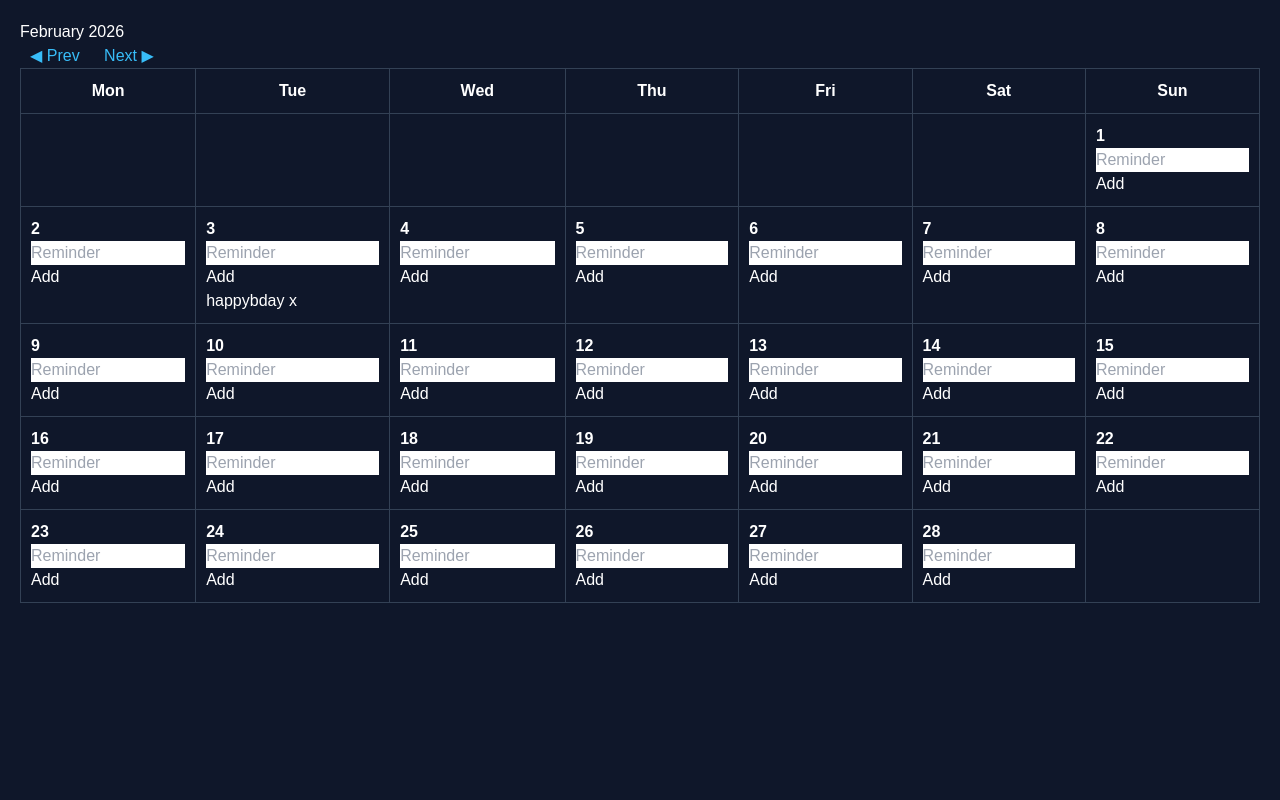
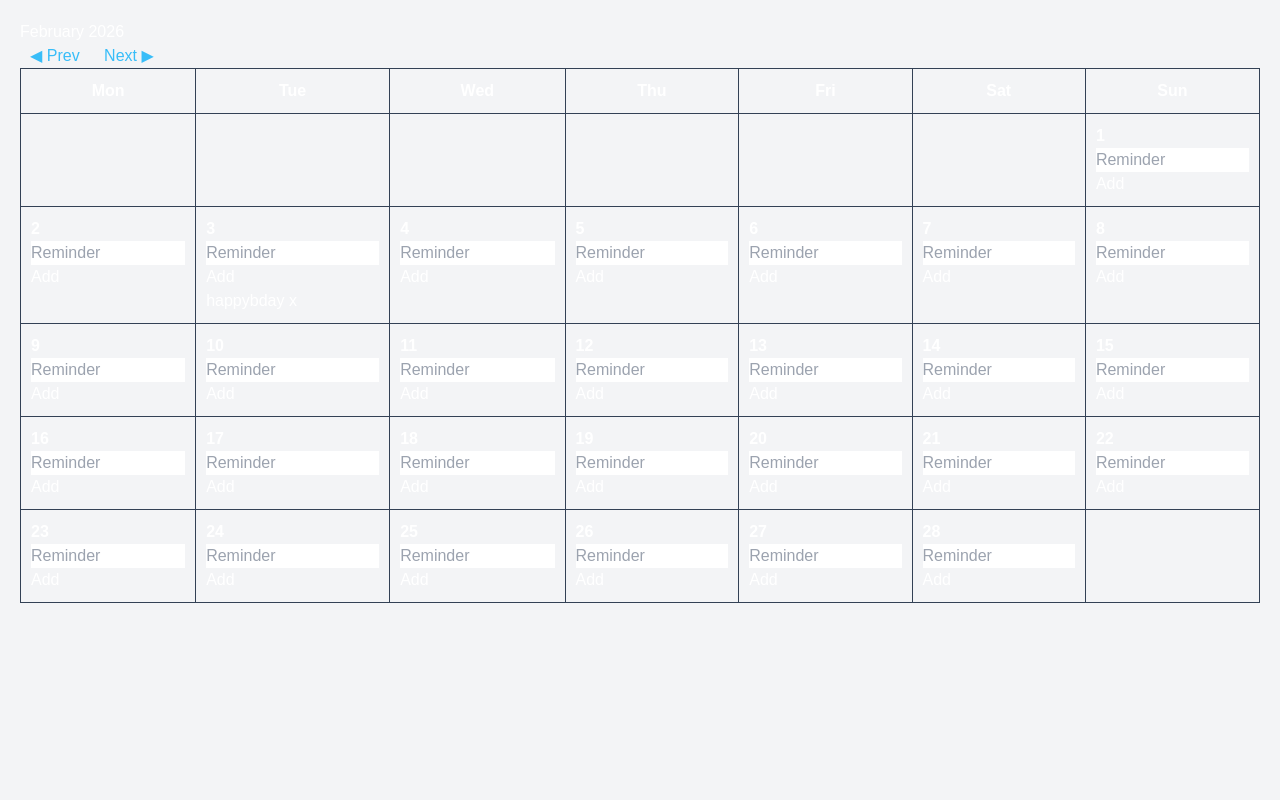
Before and after one commit to ny1849288-dev/calendar_reminder_app, a Flask app: page / in a window 1280 px wide. Run offline with Flask 3, Linux system fonts and the light colour scheme; some libraries are stand-ins or nearby versions.

Commit message:
Enhance index.html with body and content block
Added a body wrapper with background and content block.

```diff
--- a/templates/index.html
+++ b/templates/index.html
@@ -54,5 +54,11 @@
         {% endfor %}
     </table>
 </body>
+    <body class="bg-gray-100 min-h-screen">
+  <div class="max-w-4xl mx-auto p-4">
+    {% block content %}{% endblock %}
+  </div>
+</body>
+
 
 </html>
```
